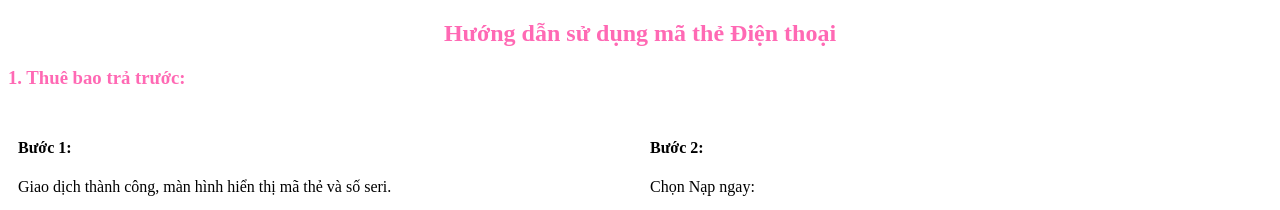
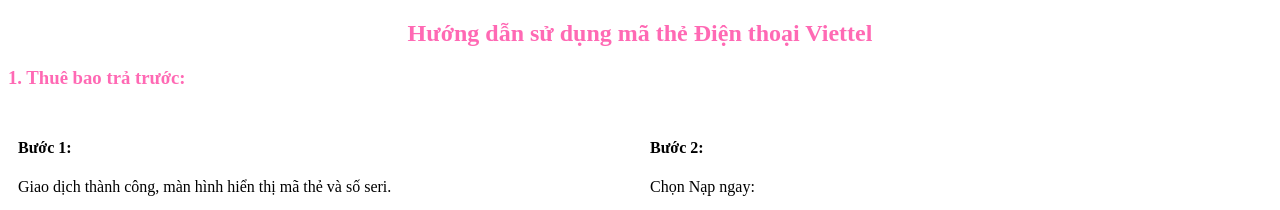
Before and after one commit to testweblink/testweblink.github.io, a plain HTML site: page mt-viettel.html in a window 1280 px wide. Shown: the top 210 px of the page. Drawn offline with Linux system fonts and the light colour scheme.

Commit message:
Update mt-viettel.html

```diff
--- a/mt-viettel.html
+++ b/mt-viettel.html
@@ -33,7 +33,7 @@
 <body>
 
 <div id="HEAD">
-	<center><h2>Hướng dẫn sử dụng mã thẻ Điện thoại</h2></center>
+	<center><h2>Hướng dẫn sử dụng mã thẻ Điện thoại Viettel</h2></center>
 </div>
 
 <div id="HEAD">
```
